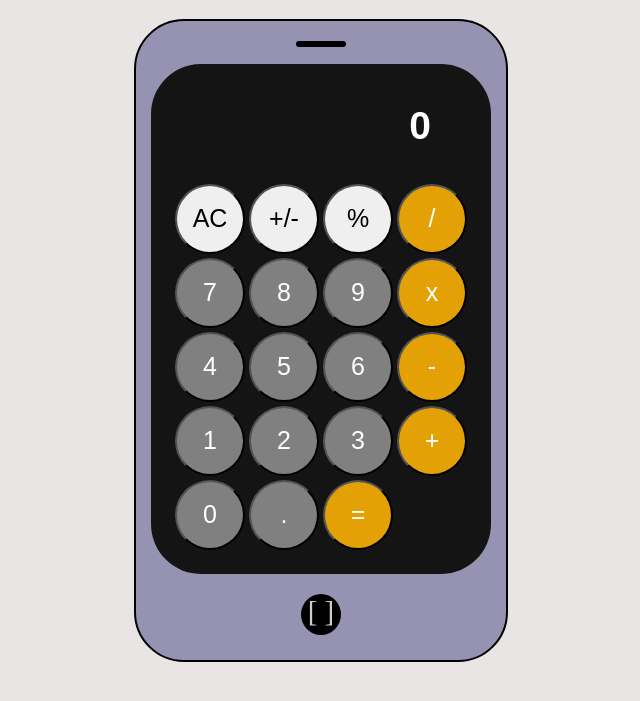
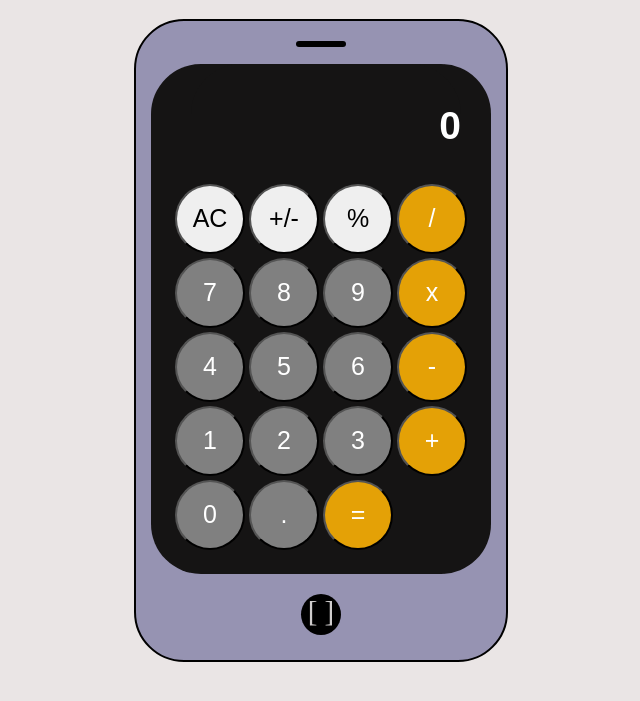
Before and after one commit to tbensheimer/Iphone-Calculator, a plain HTML site: page index.html in a window 1280 px wide. Shown: the part 69-770 px from the top of the page, without its empty margins (319-959 px from the left). Drawn offline with Linux system fonts and the light colour scheme.

Commit message:
Updated to prevent display overflow

```diff
--- a/styles.css
+++ b/styles.css
@@ -49,12 +49,13 @@ top: 15px;
 
 }
 .display {
+  width: 90%;
   color: white;
-  padding-right: 40px;
   padding-top: 40px;
   margin-left: 20px;
 background-color: rgb(21, 20, 20);
-border-radius: 100px;
+border-radius: 50px 50px 0px 0px;
+overflow: hidden;
 }
 
 h1 {
```
